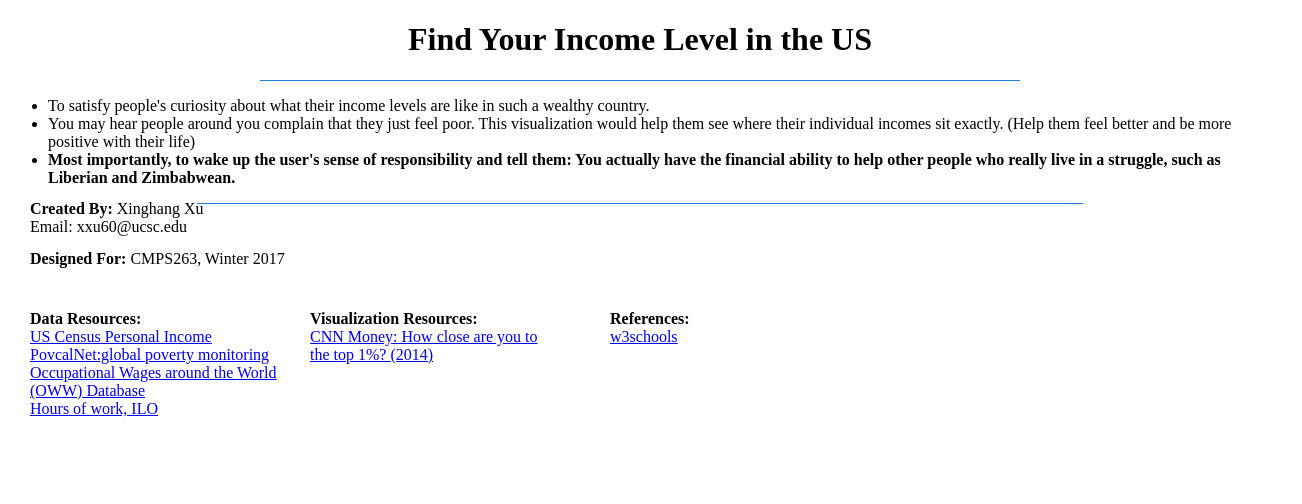
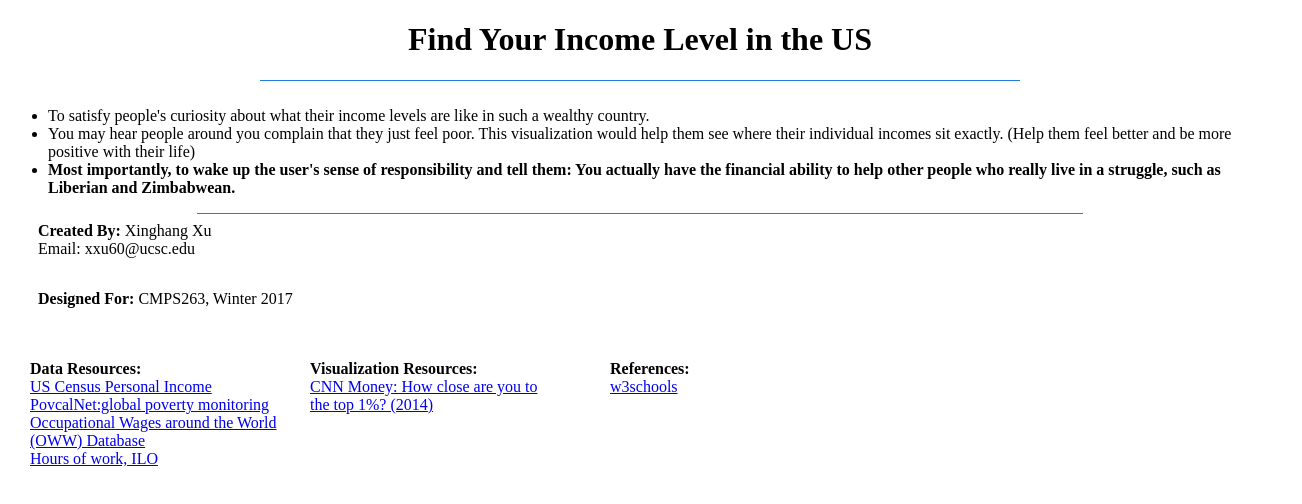
Before and after one commit to Xinghom/FindYourIncomeLevel, a plain HTML site: page index.html in a window 1280 px wide. Shown: the whole page, 1302 px wide, since content can reach past the window. Drawn offline with nearby package versions, Linux system fonts and the light colour scheme.

Commit message:
position fixed

```diff
--- a/index.css
+++ b/index.css
@@ -3,24 +3,35 @@
 
 }
 
+#purpose {
+    position: relative;
+    top: 10px;
+}
+
+#dLine2 {
+    position: relative;
+    top: 10px;
+    align-self: center;
+}
+
 #myName {
     height: 50px;
-    position: absolute;
-    left:30px;
-    top: 200px;
+    position: relative;
+    left: 30px;
+    top: 10px;
 }
 
 #designedFor {
     height: 50px;
-    position: absolute;
+    position: relative;
     left:30px;
-    top: 250px;
+    top: 10px;
 }
 
 #dataResources {
     position: absolute;
     left:20px;
-    top: 300px;
+    top: 350px;
 
     width:250px;
     float:left;
@@ -29,7 +40,7 @@
 #vResources {
     position: absolute;
     left:300px;
-    top: 300px;
+    top: 350px;
 
     width:250px;
     padding:10px;
@@ -37,7 +48,7 @@
 #references {
     position: absolute;
     left: 600px;
-    top: 300px;
+    top: 350px;
     width: 250px;
     padding:10px;
 }
```
